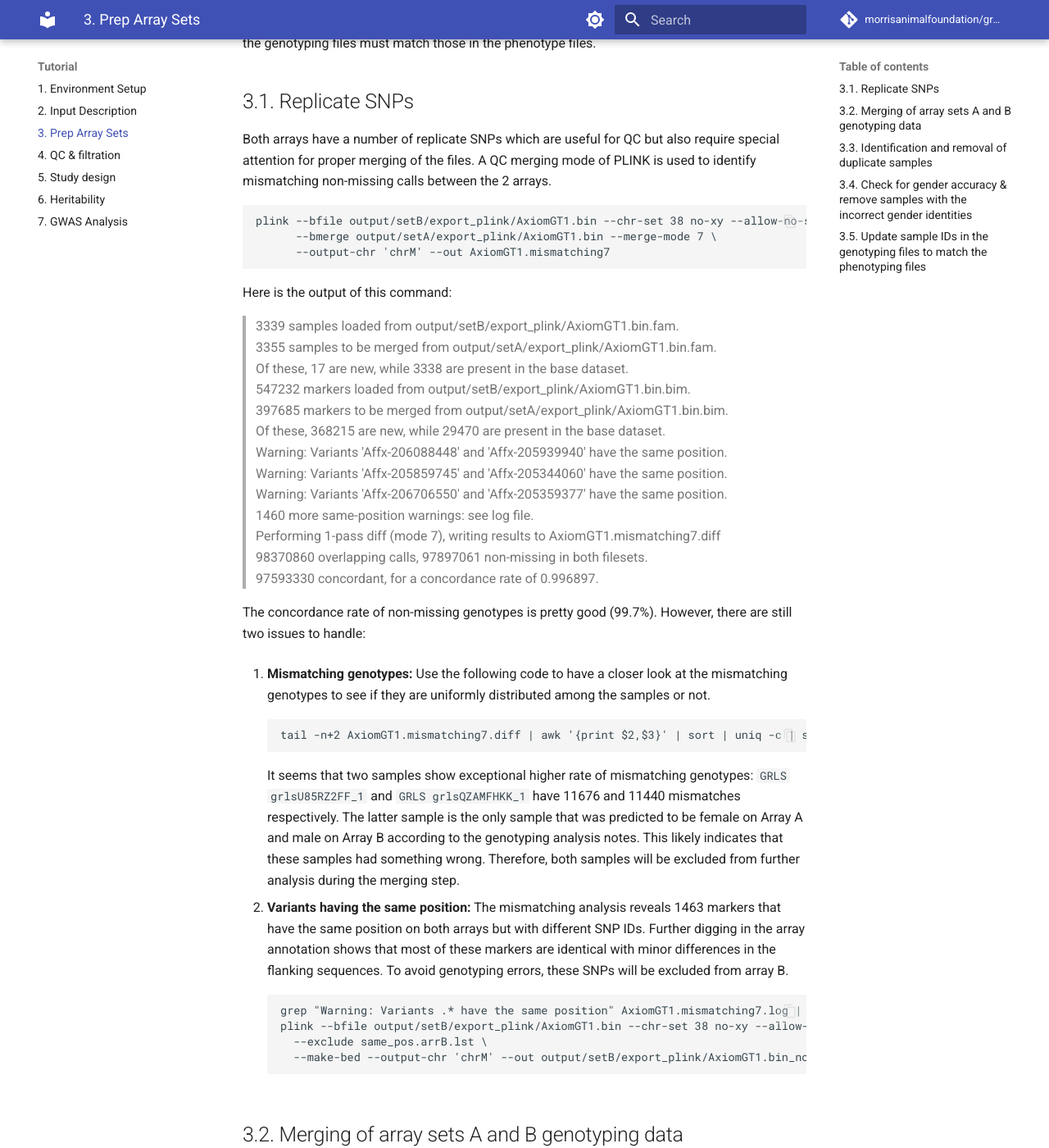
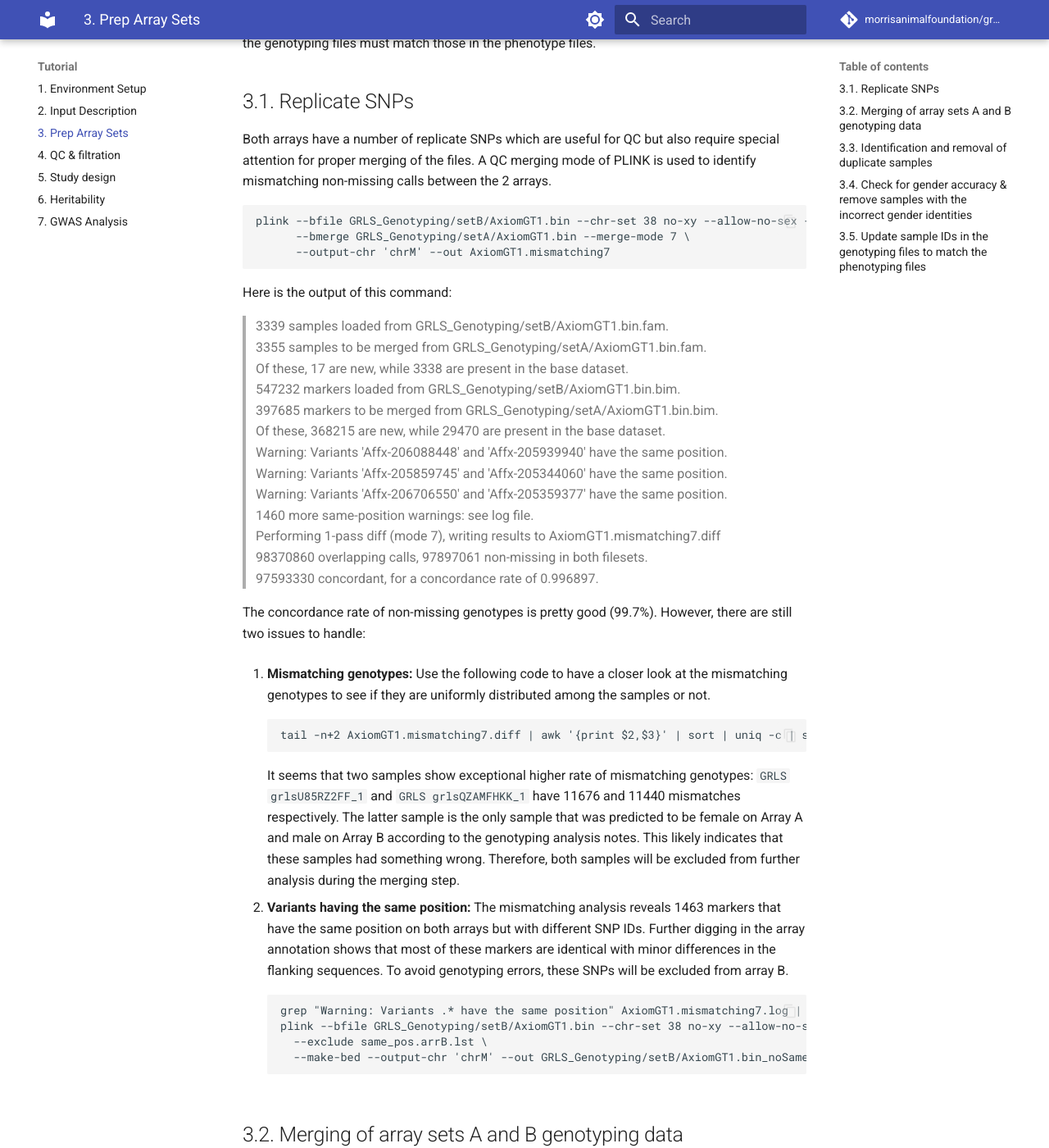
Before and after one commit to morrisanimalfoundation/grGWAS, an MkDocs documentation site: the page built from docs/3.prep_arrays.md, in a window 1280 px wide and 1400 px high, scrolled down 264 px. Shown: the whole window at 82% size. Built offline with MkDocs 1.6.1 and Material for MkDocs 9.7.7, drawn with Linux system fonts in a browser that asks for light colours; comment, search, counter and statistics services are not loaded; some of the changed text lies outside the part shown.

Commit message:
update the directory structure

````diff
--- a/docs/3.prep_arrays.md
+++ b/docs/3.prep_arrays.md
@@ -5,19 +5,19 @@ Genotyping data are provided as 2 datasets for Affymetrix (ThermoFisher) Axiom C
 Both arrays have a number of replicate SNPs which are useful for QC but also require special attention for proper merging of the files. A QC merging mode of PLINK is used to identify mismatching non-missing calls between the 2 arrays.
 
 ```
-plink --bfile output/setB/export_plink/AxiomGT1.bin --chr-set 38 no-xy --allow-no-sex --allow-extra-chr \
-      --bmerge output/setA/export_plink/AxiomGT1.bin --merge-mode 7 \
+plink --bfile GRLS_Genotyping/setB/AxiomGT1.bin --chr-set 38 no-xy --allow-no-sex --allow-extra-chr \
+      --bmerge GRLS_Genotyping/setA/AxiomGT1.bin --merge-mode 7 \
       --output-chr 'chrM' --out AxiomGT1.mismatching7
 ```
 
 Here is the output of this command:
 
 
-> 3339 samples loaded from output/setB/export_plink/AxiomGT1.bin.fam. <br>
-3355 samples to be merged from output/setA/export_plink/AxiomGT1.bin.fam. <br>
+> 3339 samples loaded from GRLS_Genotyping/setB/AxiomGT1.bin.fam. <br>
+3355 samples to be merged from GRLS_Genotyping/setA/AxiomGT1.bin.fam. <br>
 Of these, 17 are new, while 3338 are present in the base dataset. <br>
-547232 markers loaded from output/setB/export_plink/AxiomGT1.bin.bim. <br>
-397685 markers to be merged from output/setA/export_plink/AxiomGT1.bin.bim. <br>
+547232 markers loaded from GRLS_Genotyping/setB/AxiomGT1.bin.bim. <br>
+397685 markers to be merged from GRLS_Genotyping/setA/AxiomGT1.bin.bim. <br>
 Of these, 368215 are new, while 29470 are present in the base dataset. <br>
 Warning: Variants 'Affx-206088448' and 'Affx-205939940' have the same position. <br>
 Warning: Variants 'Affx-205859745' and 'Affx-205344060' have the same position. <br>
@@ -41,9 +41,9 @@ The concordance rate of non-missing genotypes is pretty good (99.7%). However, t
 
     ```
     grep "Warning: Variants .* have the same position" AxiomGT1.mismatching7.log | awk -F"'" 'BEGIN{OFS="\n";}{print $2,$4}' > same_pos.arrB.lst
-    plink --bfile output/setB/export_plink/AxiomGT1.bin --chr-set 38 no-xy --allow-no-sex --allow-extra-chr \
+    plink --bfile GRLS_Genotyping/setB/AxiomGT1.bin --chr-set 38 no-xy --allow-no-sex --allow-extra-chr \
       --exclude same_pos.arrB.lst \
-      --make-bed --output-chr 'chrM' --out output/setB/export_plink/AxiomGT1.bin_noSamePos
+      --make-bed --output-chr 'chrM' --out GRLS_Genotyping/setB/AxiomGT1.bin_noSamePos
     ```
 
 ## 3.2. Merging of array sets A and B genotyping data
@@ -51,8 +51,8 @@ Now, the genotyping data of both arrays should be merged. For SNPs shared betwee
 
 ```
 echo "GRLS grlsU85RZ2FF_1|GRLS grlsQZAMFHKK_1" | tr '|' '\n' > hiMismatches_samples.lst
-plink --bfile output/setB/export_plink/AxiomGT1.bin_noSamePos --chr-set 38 no-xy --allow-no-sex --allow-extra-chr \
-      --bmerge output/setA/export_plink/AxiomGT1.bin --merge-mode 3 \
+plink --bfile GRLS_Genotyping/setB/AxiomGT1.bin_noSamePos --chr-set 38 no-xy --allow-no-sex --allow-extra-chr \
+      --bmerge GRLS_Genotyping/setA/AxiomGT1.bin --merge-mode 3 \
       --remove hiMismatches_samples.lst \
       --make-bed --output-chr 'chrM' --out AxiomGT1v2.comp_merge
 ```
````
